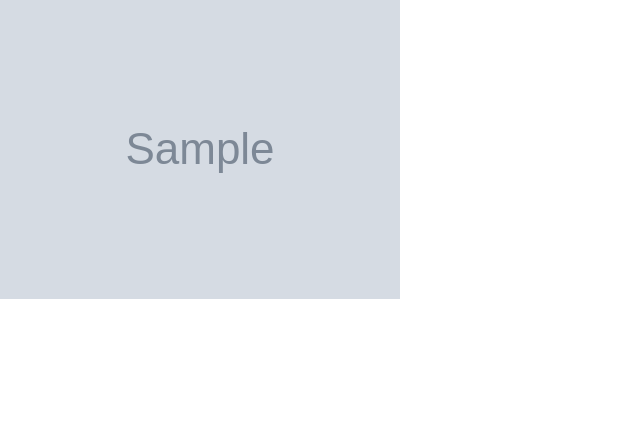
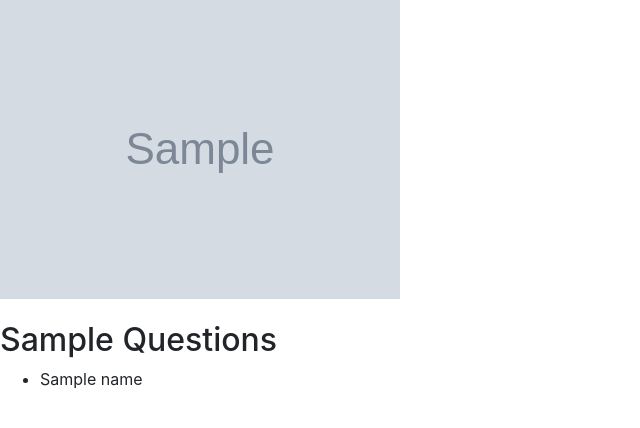
Before and after one commit to nigini/stako, a Flask app: page /team/1 in a window 1280 px wide. Shown: the part 57-485 px from the top of the page, without its empty margins (0-640 px from the left). Run offline with Flask 2, Linux system fonts and the light colour scheme; grey boxes marked "Sample" are stand-in pictures; a database or web service that is not in the repository returns one stand-in record (values such as "Sample title"); data that the repository does not hold is empty; some libraries are stand-ins or nearby versions.

Commit message:
Added list of questions to team page.

```diff
--- a/templates/team.html
+++ b/templates/team.html
@@ -24,4 +24,12 @@
 {% endfor %}
 </ul>
 
+<h2>Sample Questions</h2>
+<ul>
+{% for question in questions %}
+	<li>{{question.title}}</li>
+{% endfor %}
+</ul>
+
+
 </body>
```
